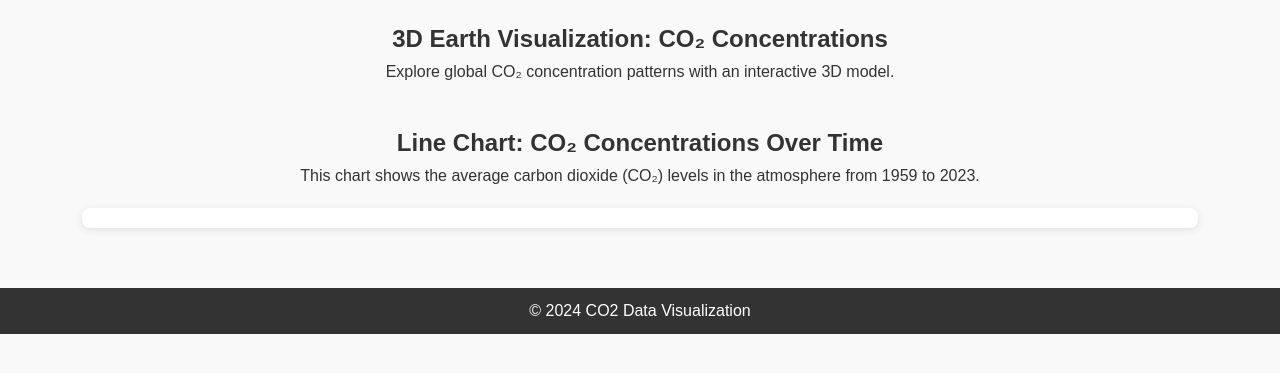
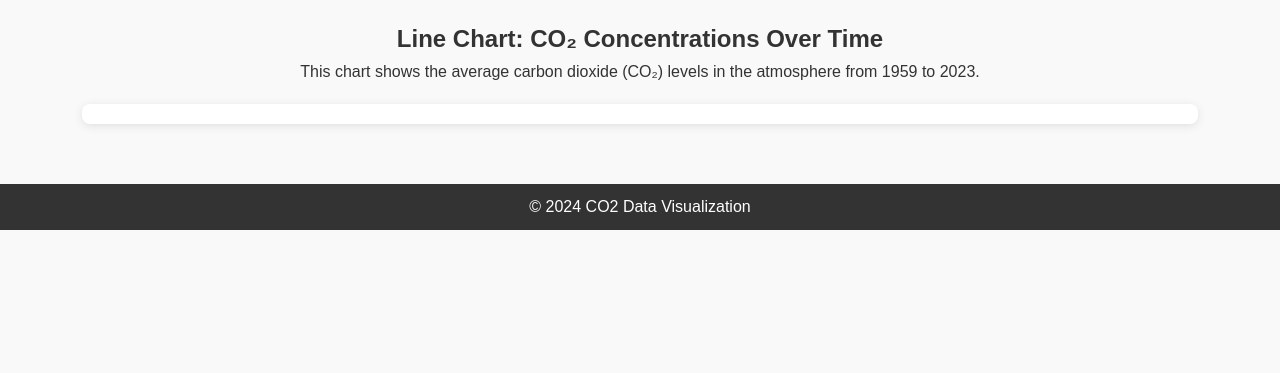
Before and after one commit to ferialdoelezi10/data, a Flask app: template templates/index.html in a window 1280 px wide. Shown: the part 71-444 px from the top of the page. Run offline with Flask 3, Linux system fonts and the light colour scheme; the template is opened without the code that fills it, so the values that code supplies are empty.

Commit message:
Update index.html

```diff
--- a/templates/index.html
+++ b/templates/index.html
@@ -12,13 +12,6 @@
     </header>
     <main>
         <!-- Section for the 3D Earth Visualization -->
-        <section>
-            <h2>3D Earth Visualization: CO₂ Concentrations</h2>
-            <p>Explore global CO₂ concentration patterns with an interactive 3D model.</p>
-            <div id="earth-chart">
-                {{ globe_graph_html|safe }}
-            </div>
-        </section>
 
         <!-- Section for the Line Chart -->
         <section>
```
